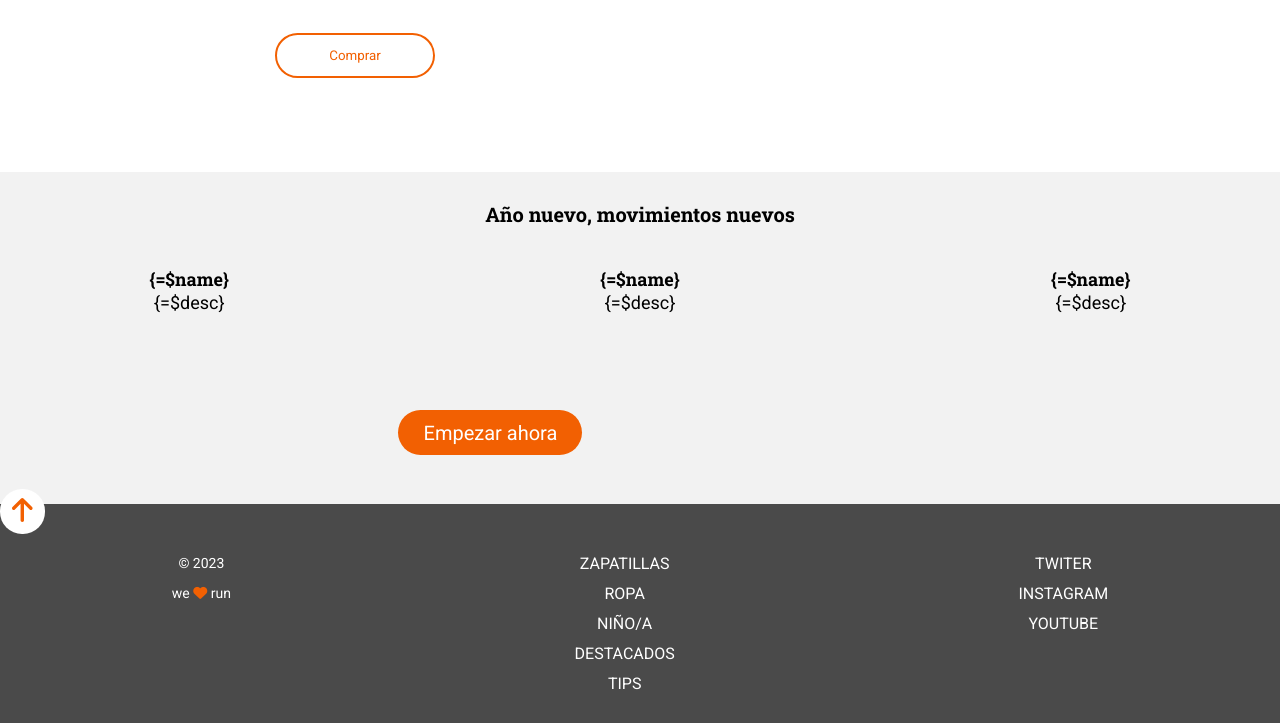
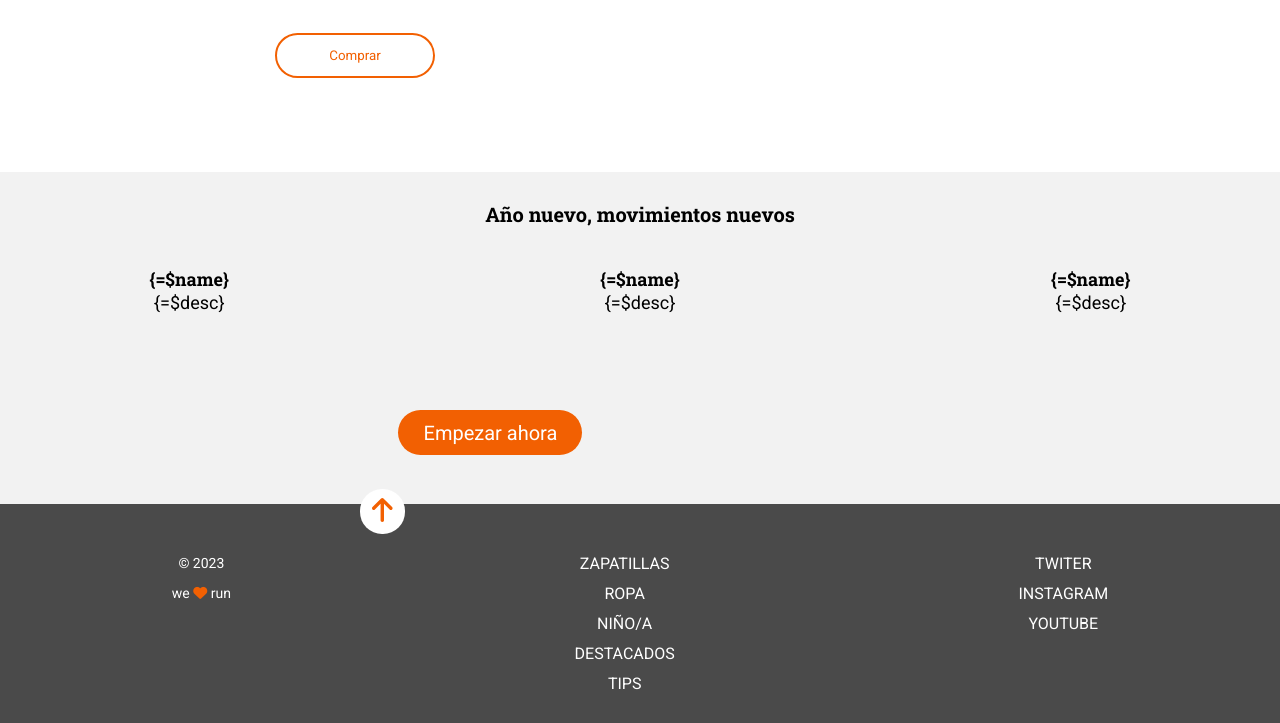
Before and after one commit to Adalab/modulo-1-evaluacion-final-Naidev7, a website built with Vite: page src/index.html in a window 1280 px wide. Shown: the part 972-1695 px from the top of the page. Built offline with nearby package versions, Linux system fonts and the light colour scheme; files whose address does not match are found by name; a web font is replaced by a local one.

Commit message:
first deploy

```diff
--- a/src/scss/layout/_footer.scss
+++ b/src/scss/layout/_footer.scss
@@ -6,7 +6,7 @@
     border-radius: 22px;
     border: none;
     align-self: center;
-    transform: translateY(-15px);
+    transform: translate(160px, -15px);
     background-color: $white;
   }
   & .links {
@@ -29,6 +29,9 @@
     text-align: center;
   }
   @media (min-width: 768px) {
+    &__button{
+      transform: translate(360px, -15px);
+    }
     &__container {
       display: flex;
       justify-content: space-around;
```
